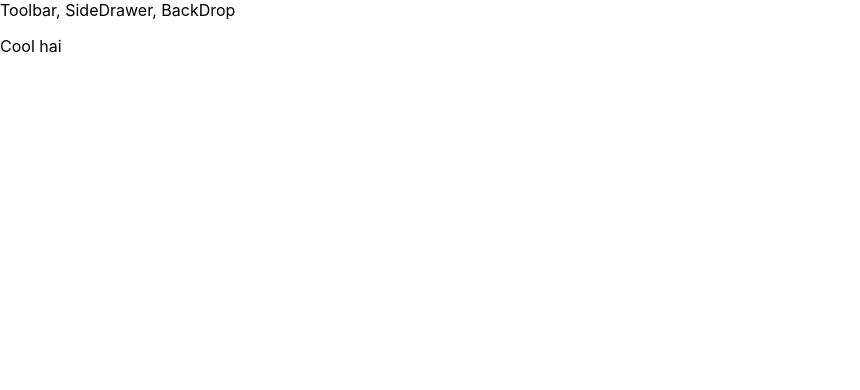
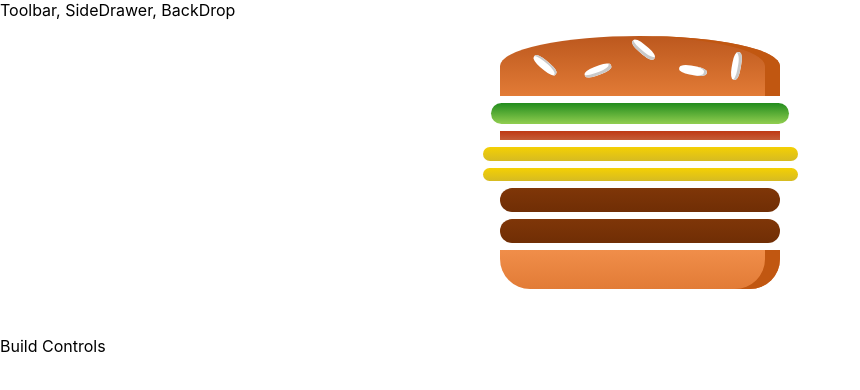
Before and after one commit to avb786/burger-builder, a React (Create React App) app: page / in a window 1280 px wide. Shown: the top 390 px of the page, without its empty margins (0-860 px from the left). Built offline with nearby package versions, Linux system fonts and the light colour scheme.

Commit message:
feat: Burger view added

```diff
--- a/package.json
+++ b/package.json
@@ -6,6 +6,7 @@
     "@testing-library/jest-dom": "^5.11.9",
     "@testing-library/react": "^11.2.5",
     "@testing-library/user-event": "^12.7.0",
+    "prop-types": "^15.7.2",
     "react": "^17.0.1",
     "react-dom": "^17.0.1",
     "react-scripts": "4.0.2",
--- a/src/App.js
+++ b/src/App.js
@@ -1,13 +1,15 @@
 import logo from './logo.svg';
 import './App.css';
 import Layout from './components/Layout/Layout';
+import BurgerBuilder from './containers/BurgerBuilder/BurgerBuilder';
+
 
 
 function App() {
   return (
     <div>
     <Layout>
-      <p>Cool hai</p>
+      <BurgerBuilder/>
     </Layout>
     </div>
   );
--- /dev/null
+++ b/src/components/Burger/Burger.js
@@ -0,0 +1,21 @@
+import React from "react";
+import classes from "./Burger.module.css";
+import BurgerIngredenits from "./BurgerIngredeints/BurgerIngredeints";
+
+const Burger = (props) => {
+    const transformedIngredients = Object.keys(props.incredeints).map(ing => {
+        return [...Array(props.incredeints[ing])].map((_, i) => {
+           return <BurgerIngredenits key={ing+i} type={ing} />
+        });
+    });
+
+return (
+<div className={classes.Burger}>
+<BurgerIngredenits type="bread-top" />
+{transformedIngredients}
+<BurgerIngredenits type="bread-bottom" />
+</div>
+)
+}
+
+export default Burger;
--- /dev/null
+++ b/src/components/Burger/Burger.module.css
@@ -0,0 +1,29 @@
+.Burger {
+    width: 100%;
+    margin: auto;
+    height: 250px;
+    /* overflow: scroll; */
+    text-align: center;
+    font-weight: bold;
+    font-size: 1.2rem;
+}
+
+@media (min-width: 1000px) and (min-height: 700px) {
+    .Burger {
+        width: 700px;
+        height: 600px;
+    }
+}
+
+@media (min-width: 500px) and (min-height: 401px) {
+    .Burger {
+        width: 450px;
+        height: 400px;
+    }
+}
+@media (min-width: 500px) and (min-height: 400px) {
+    .Burger {
+        width: 350px;
+        height: 300px;
+    }
+}
--- /dev/null
+++ b/src/components/Burger/BurgerIngredeints/BurgerIngredeints.js
@@ -0,0 +1,46 @@
+import React from "react";
+import classes from "./BurgerIngredeints.module.css";
+import PropTypes from "prop-types";
+class BurgerIngredenits extends React.Component {
+    constructor(props) {
+        super(props);
+    }
+  render() {
+    let ingredient = null;
+    switch (this.props.type) {
+      case "bread-bottom":
+        ingredient = <div className={classes.BreadBottom}></div>;
+        break;
+      case "bread-top":
+        ingredient = (
+          <div className={classes.BreadTop}>
+            <div className={classes.Seeds1}></div>
+            <div className={classes.Seeds2}></div>
+          </div>
+        );
+        break;
+      case "meat":
+        ingredient = <div className={classes.Meat}></div>;
+        break;
+      case "cheese":
+        ingredient = <div className={classes.Cheese}></div>;
+        break;
+      case "salad":
+        ingredient = <div className={classes.Salad}></div>;
+        break;
+      case "bacon":
+        ingredient = <div className={classes.Bacon}></div>;
+        break;
+      default:
+        ingredient = null;
+        break;
+    }
+    return ingredient;
+  }
+}
+
+BurgerIngredenits.propTypes = {
+    type: PropTypes.string.isRequired
+}
+
+export default BurgerIngredenits;
--- /dev/null
+++ b/src/components/Burger/BurgerIngredeints/BurgerIngredeints.module.css
@@ -0,0 +1,113 @@
+.BreadBottom {
+    height: 13%;
+    width: 80%;
+    background: linear-gradient(#F08E4A, #e27b36);
+    border-radius: 0 0 30px 30px;
+    box-shadow: inset -15px 0 #c15711;
+    margin: 2% auto;
+}
+
+.BreadTop {
+    height: 20%;
+    width: 80%;
+    background: linear-gradient(#bc581e, #e27b36);
+    border-radius: 50% 50% 0 0;
+    box-shadow: inset -15px 0 #c15711;
+    margin: 2% auto;
+    position: relative;
+}
+
+.Seeds1 {
+    width: 10%;
+    height: 15%;
+    position: absolute;
+    background-color: white;
+    left: 30%;
+    top: 50%;
+    border-radius: 40%;
+    transform: rotate(-20deg);
+    box-shadow: inset -2px -3px #c9c9c9;
+}
+
+.Seeds1:after {
+    content: "";
+    width: 100%;
+    height: 100%;
+    position: absolute;
+    background-color: white;
+    left: -170%;
+    top: -260%;
+    border-radius: 40%;
+    transform: rotate(60deg);
+    box-shadow: inset -1px 2px #c9c9c9;
+  }
+
+.Seeds1:before {
+    content: "";
+    width: 100%;
+    height: 100%;
+    position: absolute;
+    background-color: white;
+    left: 180%;
+    top: -50%;
+    border-radius: 40%;
+    transform: rotate(60deg);
+    box-shadow: inset -1px -3px #c9c9c9;
+  }
+
+  .Seeds2 {
+    width: 10%;
+    height: 15%;
+    position: absolute;
+    background-color: white;
+    left: 64%;
+    top: 50%;
+    border-radius: 40%;
+    transform: rotate(10deg);
+    box-shadow: inset -3px 0 #c9c9c9;
+  }
+
+  .Seeds2:before {
+    content: "";
+    width: 100%;
+    height: 100%;
+    position: absolute;
+    background-color: white;
+    left: 150%;
+    top: -130%;
+    border-radius: 40%;
+    transform: rotate(90deg);
+    box-shadow: inset 1px 3px #c9c9c9;
+  }
+
+
+.Meat {
+    width: 80%;
+    height: 8%;
+    background: linear-gradient(#7f3608, #702e05);
+    margin: 2% auto;
+    border-radius: 15px;
+}
+
+.Cheese {
+    width: 90%;
+    height: 4.5%;
+    margin: 2% auto;
+    background: linear-gradient(#f4d004, #d6bb22);
+    border-radius: 20px;
+}
+
+.Salad {
+    width: 85%;
+    height: 7%;
+    margin: 2% auto;
+    background: linear-gradient(#228c1d, #91ce50);
+    border-radius: 20px;
+}
+
+.Bacon {
+    width: 80%;
+    height: 3%;
+    background: linear-gradient(#bf3813, #c45e38);
+    margin: 2% auto;
+}
--- a/src/components/Layout/Layout.js
+++ b/src/components/Layout/Layout.js
@@ -1,11 +1,12 @@
 import React from "react";
 import Auxillary from "../../hoc/Auxillary";
+import classes from './Layout.module.css'
 
 
 const layout = (props) => (
   <Auxillary>
     <div>Toolbar, SideDrawer, BackDrop</div>
-    <main>{props.children}</main>
+    <main className={classes.Content}>{props.children}</main>
   </Auxillary>
 );
 
--- /dev/null
+++ b/src/components/Layout/Layout.module.css
@@ -0,0 +1,3 @@
+.Content {
+    margin-top: 16px;
+}
--- /dev/null
+++ b/src/containers/BurgerBuilder/BurgerBuilder.js
@@ -0,0 +1,28 @@
+import React, {Component} from "react";
+import Burger from "../../components/Burger/Burger";
+import Auxillary from "../../hoc/Auxillary";
+
+
+class BurgerBuilder extends Component {
+    constructor(props) {
+        super(props);
+        this.state = {
+            incredeints: {
+                salad: 1,
+                bacon: 1,
+                cheese: 2,
+                meat: 2
+            }
+        }
+    }
+render() {
+    return (
+        <Auxillary>
+            <Burger incredeints={this.state.incredeints}/>
+            <div>Build Controls</div>
+        </Auxillary>
+    );
+}
+}
+
+export default BurgerBuilder;
```
